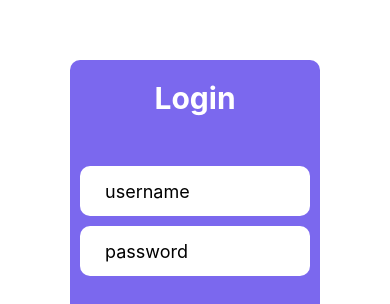
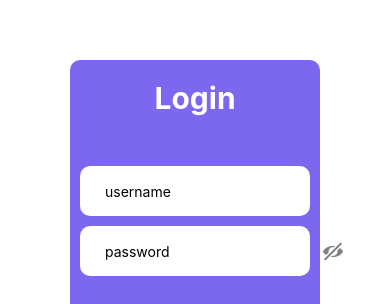
Before and after one commit to ThiagoBryan/React-Native-Serratec, a React Native app in the folder my-project/: screen / in a window 390 px wide. Shown: the part 197-501 px from the top of the page. Built offline with nearby package versions, Linux system fonts and the light colour scheme.

Commit message:
olho invisivel

```diff
--- a/my-project/src/screens/Home/index.js
+++ b/my-project/src/screens/Home/index.js
@@ -1,15 +1,28 @@
-import React from "react";
-import { View, Text } from "react-native";
-import { Container, Login, Title, Senha, BotaoLogin, Nome } from "./styles";
+import React, { useState } from "react";
+import { View, Text, TouchableOpacity, TextInput } from "react-native";
+import { Container, Login, Title, Senha, BotaoLogin, Nome, Olho } from "./styles";
+import { Entypo } from '@expo/vector-icons';
 
 export const Home = () => {
+
+const [olho, setOlho] = useState(false);
+
   return (
     <Container>
       <Login>
         <Title>Login</Title>
         <View style={{ marginTop: 30 }}>
-          <Nome placeholder="username"  />
-          <Senha placeholder="password" />
+          <Nome placeholder="username" />
+            <Olho>
+            <TextInput placeholder="password" />
+          <TouchableOpacity onPress={() => setOlho(!olho)}>
+            {olho ? (
+              <Entypo name="eye" size={20} color="black" />
+            ) : (
+              <Entypo name="eye-with-line" size={20} color="grey" />
+            )}
+          </TouchableOpacity>
+          </Olho>
         </View>
         <BotaoLogin>
           <Text style={{ color: "white", fontWeight: "bold" }}>Entrar</Text>
--- a/my-project/src/screens/Home/styles.js
+++ b/my-project/src/screens/Home/styles.js
@@ -1,5 +1,6 @@
 import styled from "styled-components/native";
 import { LinearGradient } from "expo-linear-gradient";
+import { TouchableOpacity } from "react-native";
 
 export const Container = styled.View`
   flex: 1;
@@ -28,18 +29,29 @@ export const Nome = styled.TextInput`
   background-color: white;
   align-self: center;
   border-radius: 10;
-  font-size: 18;
   padding-left: 25px;
 `;
 
-export const Senha = styled.TextInput`
+// export const Senha = styled.TextInput`
+//   width: 230;
+//   height: 50;
+//   background-color: white;
+//   flex-direction: row;
+//   border-radius: 10;
+//   margin-top: 10;
+//   font-size: 18;
+//   padding-left: 25px;
+// `;
+
+export const Olho = styled.TouchableOpacity`
   width: 230;
   height: 50;
   background-color: white;
-  align-self: center;
+  flex-direction: row;
+  align-items: center;
   border-radius: 10;
   margin-top: 10;
-  font-size: 18;
+  margin-left: 10;
   padding-left: 25px;
 `;
 
```
Also changed, not shown: 2 other files (tests, documents, lock files or other folders).
